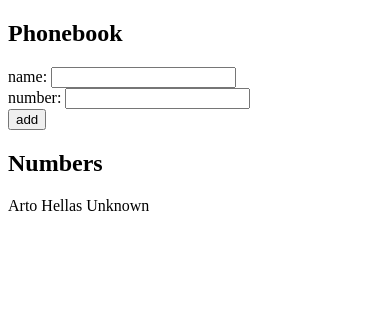
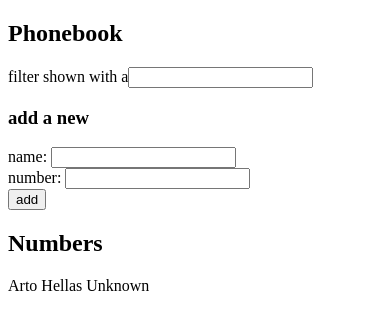
Before and after one commit to furquan-lp/fullstack_part2, a React (Create React App) app: page / in a window 390 px wide. Shown: the top 330 px of the page. Built offline with nearby package versions, Linux system fonts and the light colour scheme.

Commit message:
2.9*: The Phonebook Step4

```diff
--- a/src/App.js
+++ b/src/App.js
@@ -5,6 +5,7 @@ const App = () => {
     { name: 'Arto Hellas', number: 'Unknown' }
   ]);
   const [newPerson, setNewPerson] = useState({ name: '', number: '' });
+  const [searchText, setSearch] = useState('');
 
   const addName = (event) => {
     event.preventDefault();
@@ -21,17 +22,23 @@ const App = () => {
     setNewPerson({ name: event.target.value, number: newPerson.number });
   const handleNumChange = (event) =>
     setNewPerson({ name: newPerson.name, number: event.target.value });
+  const handleSearch = (event) => setSearch(event.target.value);
+
+  const personsToShow = searchText === '' ? persons
+    : persons.filter(person => person.name.toLowerCase().includes(searchText.toLowerCase()));
 
   return (
     <div>
       <h2>Phonebook</h2>
+      filter shown with a<input value={searchText} onChange={handleSearch} />
+      <h3>add a new</h3>
       <form onSubmit={addName}>
         <div>name: <input value={newPerson.name} onChange={handleNameChange} /></div>
         <div>number: <input value={newPerson.number} onChange={handleNumChange} /></div>
         <div><button type="submit">add</button></div>
       </form>
       <h2>Numbers</h2>
-      {persons.map(person =>
+      {personsToShow.map(person =>
         <p key={person.name + person.number}>{person.name} {person.number}</p>)}
     </div>
   );
```
